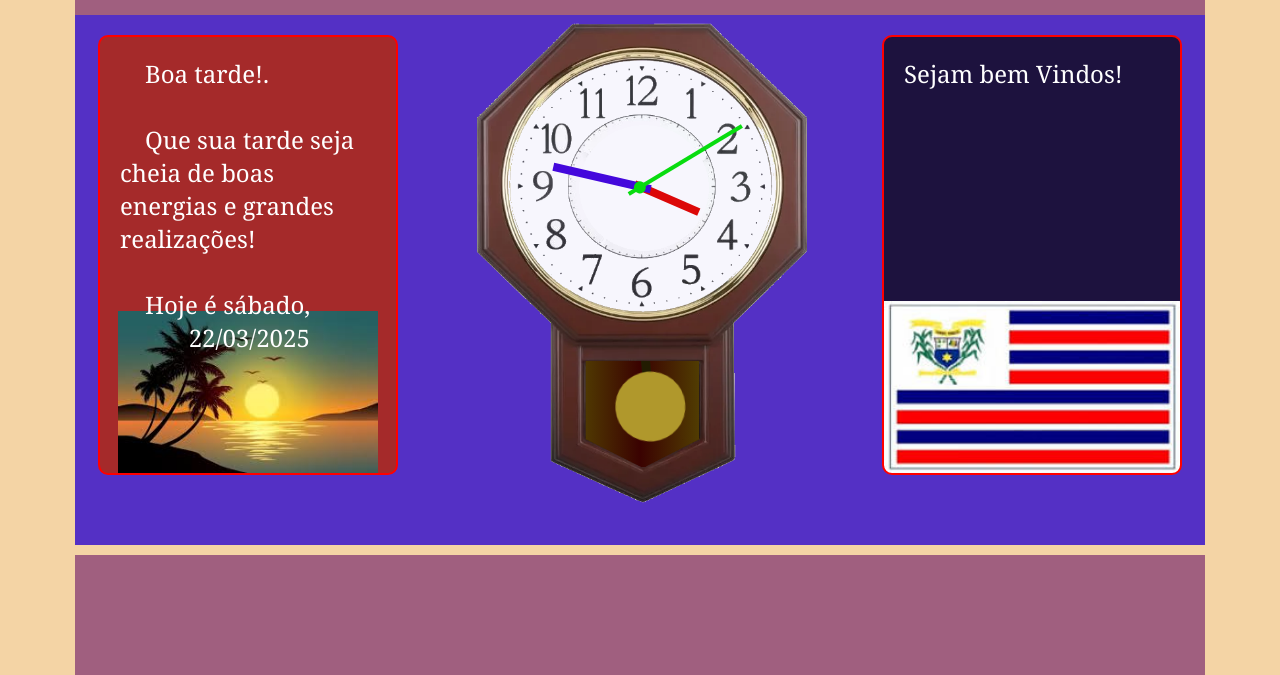
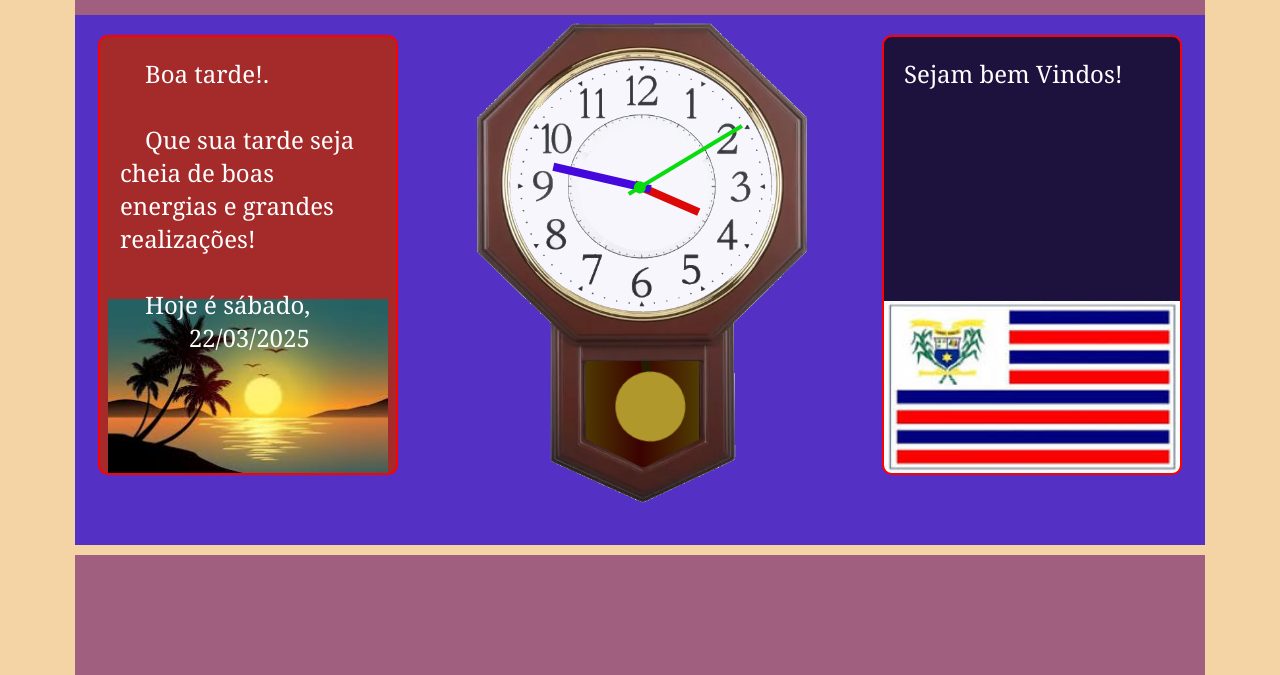
Before and after one commit to diasdevelop/relogio, a plain HTML site: page index.html in a window 1280 px wide. Shown: the part 125-800 px from the top of the page. Drawn offline with Linux system fonts and the light colour scheme.

Commit message:
Update style.css

```diff
--- a/style.css
+++ b/style.css
@@ -64,7 +64,7 @@ main {
     border-radius: 10PX;
     background-image: url(imagens/paisagen.jpg);
     background-position: bottom;
-    background-size: 260px;
+    background-size: 280px;
 
     background-repeat: no-repeat;
 }
```
